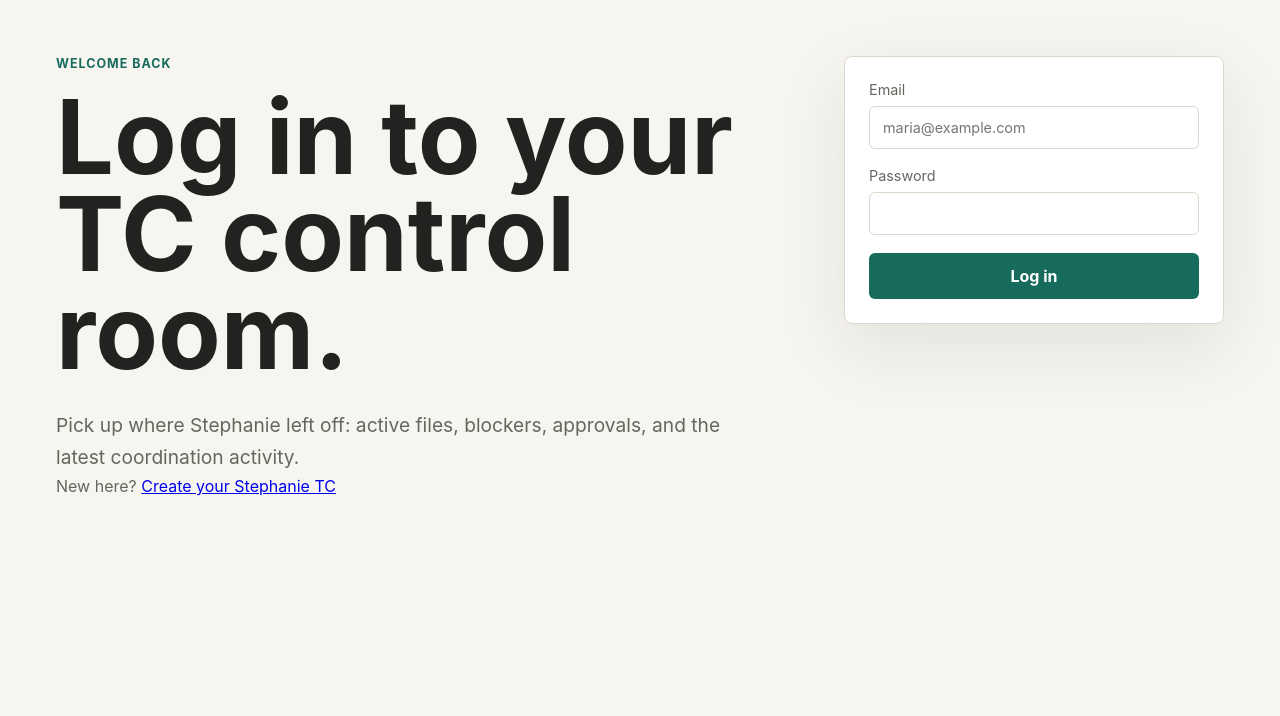
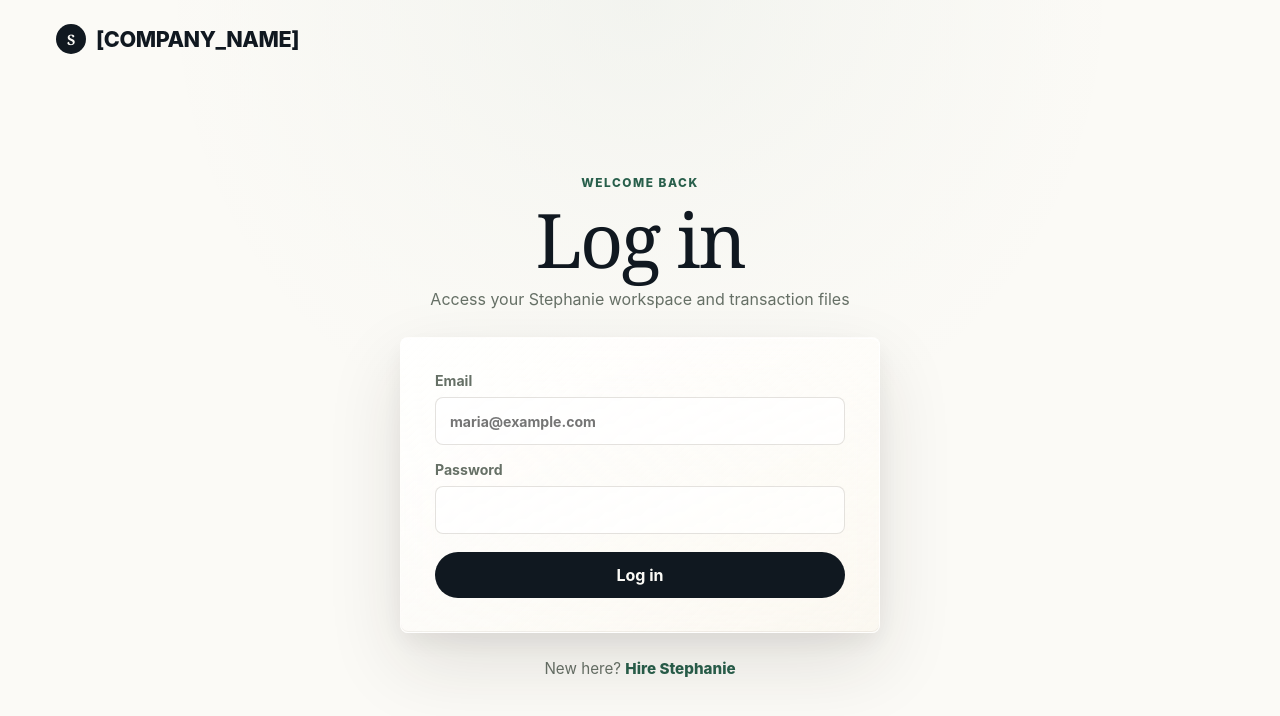
Before and after one commit to spak2005/tc_experiment, a Next.js app: page /login in a window 1280 px wide. Shown: the top 716 px of the page. Built offline with nearby package versions, Linux system fonts and the light colour scheme; no server answers.

Commit message:
Redesign login page

```diff
--- a/src/app/login/login-form.tsx
+++ b/src/app/login/login-form.tsx
@@ -34,14 +34,14 @@ export function LoginForm() {
   }
 
   return (
-    <form action={submit} className="signup-card">
+    <form action={submit} className="auth-card auth-form">
       <label>
         Email
-        <input name="email" required type="email" placeholder="maria@example.com" />
+        <input autoComplete="email" name="email" required type="email" placeholder="maria@example.com" />
       </label>
       <label>
         Password
-        <input name="password" required type="password" />
+        <input autoComplete="current-password" name="password" required type="password" />
       </label>
       <button disabled={state.status === "loading"} type="submit">
         {state.status === "loading" ? "Logging in..." : "Log in"}
--- a/src/app/login/page.tsx
+++ b/src/app/login/page.tsx
@@ -11,19 +11,24 @@ export default async function LoginPage() {
   }
 
   return (
-    <main className="shell">
-      <section className="hero">
-        <p className="eyebrow">Welcome back</p>
-        <h1>Log in to your TC control room.</h1>
-        <p className="lede">
-          Pick up where Stephanie left off: active files, blockers, approvals,
-          and the latest coordination activity.
-        </p>
-        <p className="helper">
-          New here? <Link href="/signup">Create your Stephanie TC</Link>
+    <main className="auth-page">
+      <Link className="brand-mark auth-brand" href="/">
+        <span className="brand-symbol" aria-hidden="true">
+          S
+        </span>
+        <span>[COMPANY_NAME]</span>
+      </Link>
+      <section className="auth-panel" aria-labelledby="login-title">
+        <div className="auth-header">
+          <p className="small-kicker">Welcome back</p>
+          <h1 id="login-title">Log in</h1>
+          <p>Access your Stephanie workspace and transaction files</p>
+        </div>
+        <LoginForm />
+        <p className="auth-switch">
+          New here? <Link href="/signup">Hire Stephanie</Link>
         </p>
       </section>
-      <LoginForm />
     </main>
   );
 }
```
